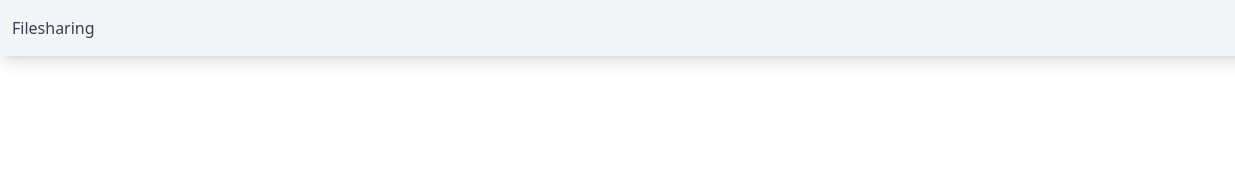
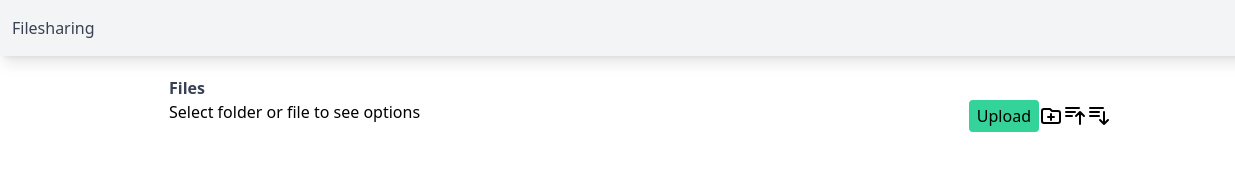
Before and after one commit to KevvKo/filesharing-system, a website: page public/index.html in a window 1280 px wide. Shown: the full height of the page, 0-1235 px from the left. Drawn offline with nearby package versions, Linux system fonts and the light colour scheme.

Commit message:
add new toolbar

```diff
--- a/public/index.html
+++ b/public/index.html
@@ -10,12 +10,31 @@
         <img class="h-6" src="./assets/images/dots-vertical.svg" />
       </div>
     </header>
+
     <div class="relative px-3 pb-3 rounded-b-md">
       <div class="absolute right-0 top-0 mr-3 menu hidden shadow-lg rounded-b-md">
         <ul class="bg-gray-100">
           <li class="sign-out text-gray-700 p-2 hover:bg-gray-200 transition duration-150 cursor-pointer rounded-b-md">Sign out</li>
         </ul>
       </div>
+
+      <div class="pt-5 w-3/4 m-auto">
+        <h1 class="font-extrabold text-gray-700">Files</h1>
+        <div class="toolbar flex">
+          <p class="inline-block">Select folder or file to see options</p>
+          <button class="ml-auto bg-emerald-400 hover:bg-emerald-500 transition duration-150 rounded py-1 px-2">Upload</button>
+          <button>
+            <img class="h-6" src="./assets/images/new-folder.svg" alt="new folder"/>
+          </button>
+          <button>
+            <img class="h-6" src="./assets/images/sort-ascending.svg" alt="sort ascending"/>
+          </button>
+          <button>
+            <img class="h-6" src="./assets/images/sort-descending.svg" alt="sort descending"/>
+          </button>
+        </div>
+      </div>
+
     </div>
   </body>
 
```
Also changed, not shown: public/assets/images/new-folder.svg (added), public/assets/images/sort-ascending.svg (added), public/assets/images/sort-descending.svg (added).
